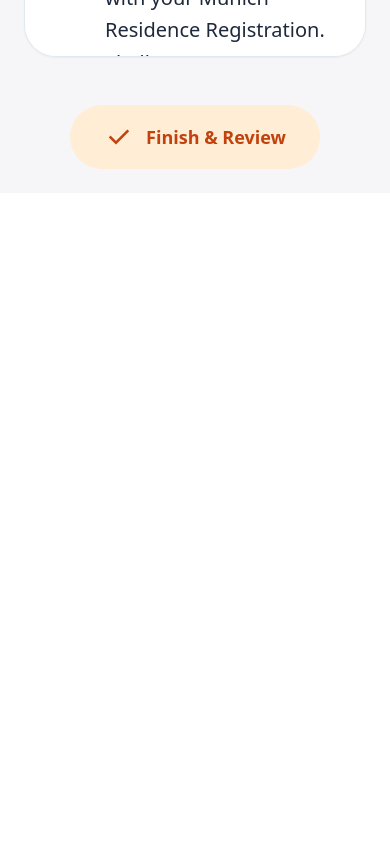
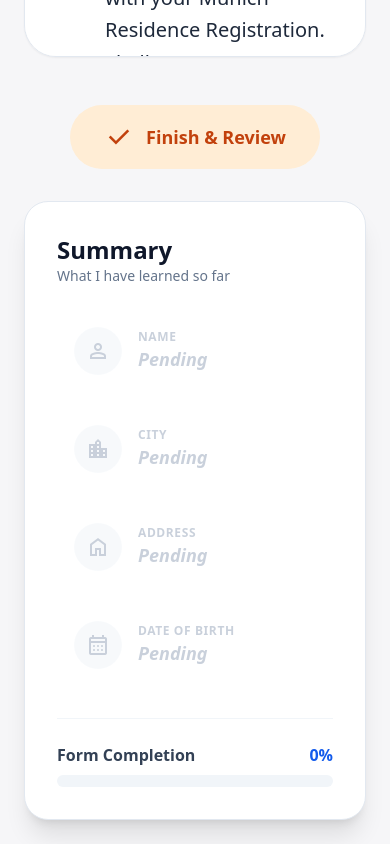
Before and after one commit to brunotb/aligning-generative-ai-2, a React (Vite) app in the folder frontend/: page /assistant in a window 390 px wide. Shown: the part 841-1685 px from the top of the page. Before the commit the page ends 1034 px from the top, so only its background shows below. Built offline with nearby package versions, Linux system fonts and the light colour scheme.

Commit message:
fix: Enable Summary Card visibility on mobile devices

```diff
--- a/frontend/src/pages/VoiceAssistantPage.jsx
+++ b/frontend/src/pages/VoiceAssistantPage.jsx
@@ -248,7 +248,7 @@ const VoiceAssistantPage = () => {
                 </div>
 
                 {/* RIGHT COLUMN: Summary / Context Sidebar */}
-                <div className="hidden lg:flex flex-col flex-1 lg:max-w-md w-full">
+                <div className="flex flex-col flex-1 lg:max-w-md w-full">
                     <div className="bg-white dark:bg-slate-900 rounded-3xl p-8 border border-slate-200 dark:border-slate-800 shadow-xl h-full flex flex-col">
                         <div className="mb-6">
                             <h3 className="text-2xl font-bold text-slate-900 dark:text-white">Summary</h3>
```
